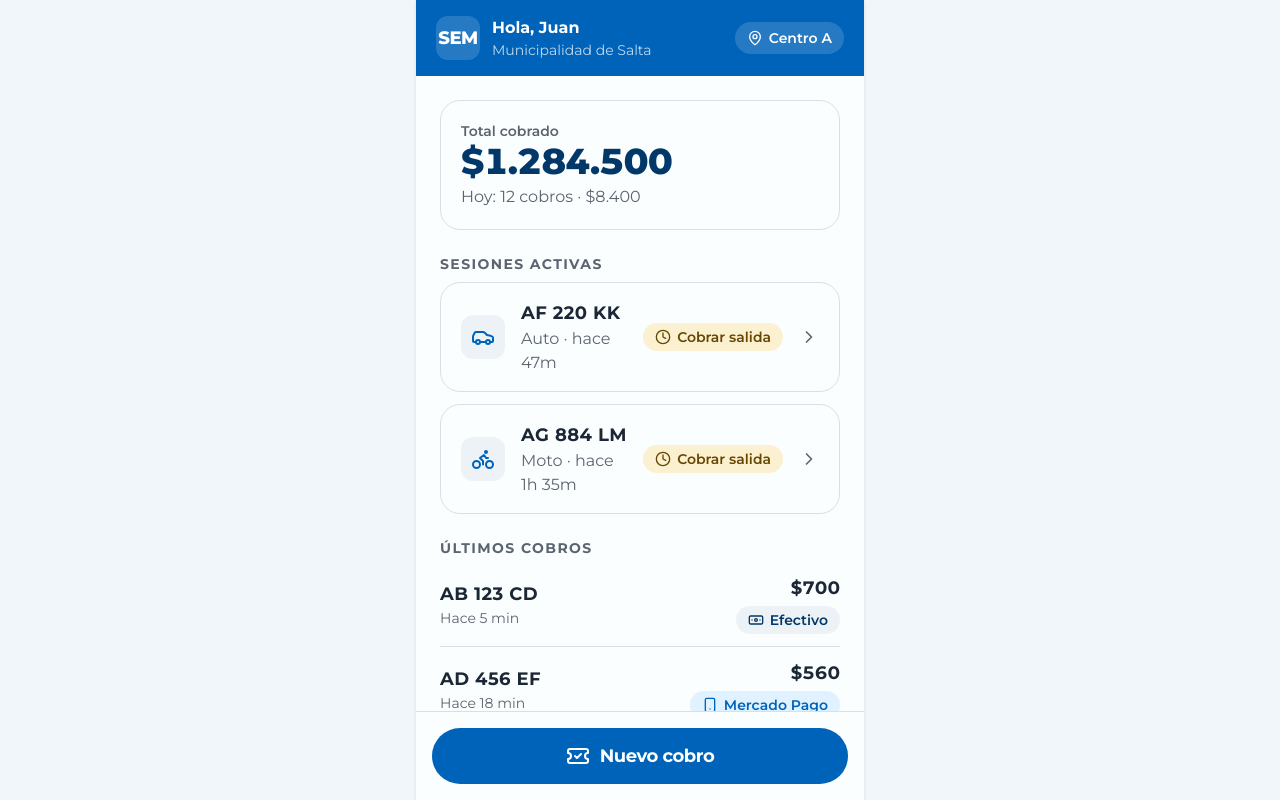
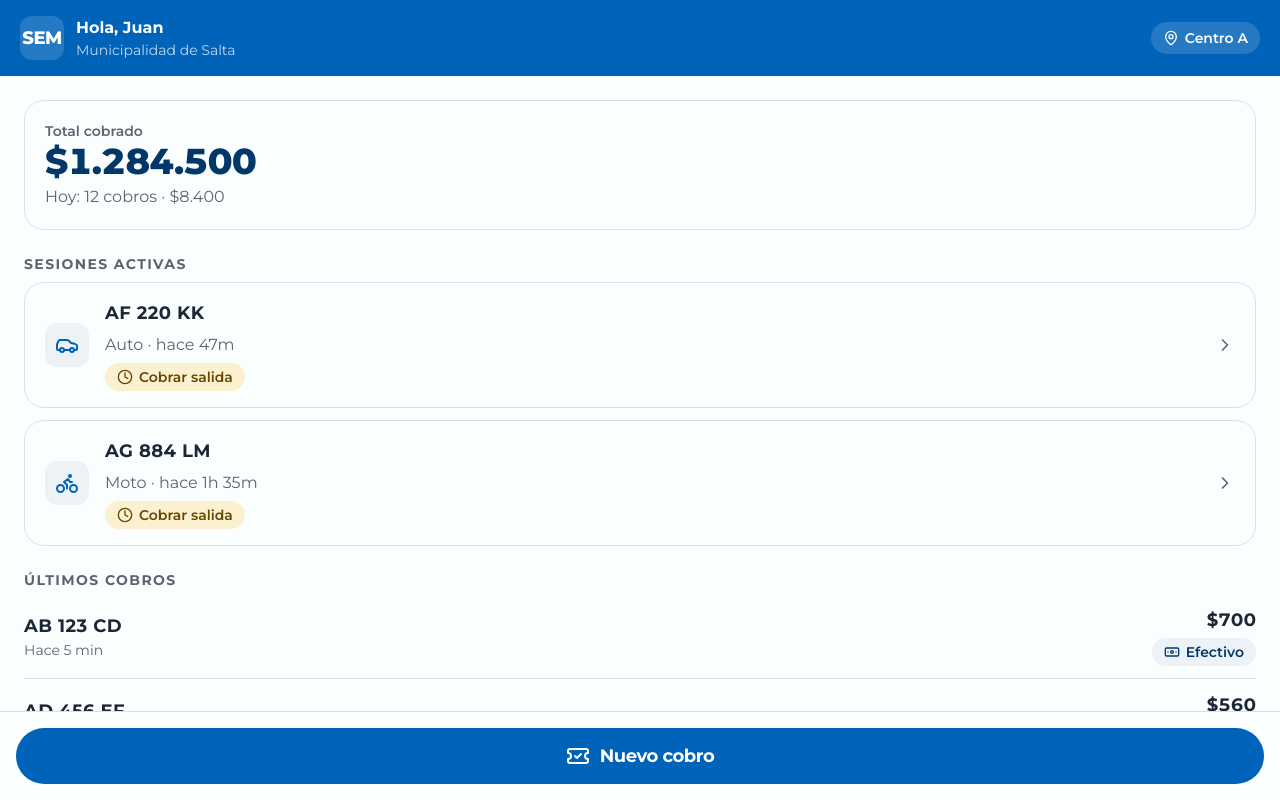
Before and after one commit to pinkynt/sem-mvp, a Next.js app: page /permisionario in a window 1280 px wide. Built offline with nearby package versions, Linux system fonts and the light colour scheme.

Commit message:
improve ui

```diff
--- a/src/app/permisionario/page.tsx
+++ b/src/app/permisionario/page.tsx
@@ -224,7 +224,7 @@ export default function PermisionarioPage() {
   const stepNumber = flow.indexOf(step) + 1;
 
   return (
-    <main className="mx-auto flex h-dvh max-w-md flex-col overflow-hidden bg-surface shadow-sm">
+    <main className="flex h-dvh w-full flex-col overflow-hidden bg-surface">
       <AppHeader name="Juan" zone="Centro A" />
 
       {step !== "home" && step !== "done" && (
@@ -248,7 +248,7 @@ export default function PermisionarioPage() {
         ref={regionRef}
         key={step}
         tabIndex={-1}
-        className="step-in flex flex-1 flex-col gap-6 overflow-y-auto p-6 outline-none"
+        className="step-in flex flex-1 flex-col gap-5 overflow-y-auto p-4 outline-none sm:gap-6 sm:p-6"
       >
         {step === "home" && (
           <>
@@ -280,7 +280,7 @@ export default function PermisionarioPage() {
                         <button
                           type="button"
                           onClick={() => startSession(s)}
-                          className="flex w-full items-center gap-4 rounded-card border border-border bg-surface px-5 py-4 text-left outline-none transition-[background-color,border-color] duration-150 ease-out hover:border-brand-soft focus-visible:ring-4 focus-visible:ring-brand/30"
+                          className="flex w-full items-center gap-3 rounded-card border border-border bg-surface px-4 py-4 text-left outline-none transition-[background-color,border-color] duration-150 ease-out hover:border-brand-soft focus-visible:ring-4 focus-visible:ring-brand/30 sm:gap-4 sm:px-5"
                         >
                           <span
                             className="flex size-11 shrink-0 items-center justify-center rounded-xl bg-surface-muted text-brand"
@@ -292,17 +292,19 @@ export default function PermisionarioPage() {
                               <Bike className="size-6" />
                             )}
                           </span>
-                          <span className="flex flex-1 flex-col">
-                            <span className="text-lg font-bold tracking-wide text-ink">
+                          <span className="flex min-w-0 flex-1 flex-col gap-1.5">
+                            <span className="truncate text-lg font-bold tracking-wide text-ink">
                               {s.plate}
                             </span>
-                            <span className="text-base text-ink-soft">
+                            <span className="truncate text-base text-ink-soft">
                               {v?.label} · hace {elapsedLabel(s.elapsedMin)}
                             </span>
+                            <span className="flex">
+                              <StatusBadge status="pendiente" label="Cobrar salida" />
+                            </span>
                           </span>
-                          <StatusBadge status="pendiente" label="Cobrar salida" />
                           <ChevronRight
-                            className="size-5 shrink-0 text-ink-soft"
+                            className="size-5 shrink-0 self-center text-ink-soft"
                             aria-hidden
                           />
                         </button>
--- a/src/components/AppHeader.tsx
+++ b/src/components/AppHeader.tsx
@@ -8,7 +8,7 @@ interface AppHeaderProps {
 export function AppHeader({ name, zone }: AppHeaderProps) {
   return (
     <header className="bg-brand text-white">
-      <div className="mx-auto flex max-w-md items-center justify-between gap-4 px-5 py-4">
+      <div className="flex w-full items-center justify-between gap-4 px-4 py-4 sm:px-5">
         <div className="flex items-center gap-3">
           <span
             className="flex size-11 items-center justify-center rounded-xl bg-white/15 text-lg font-extrabold tracking-tight"
```
